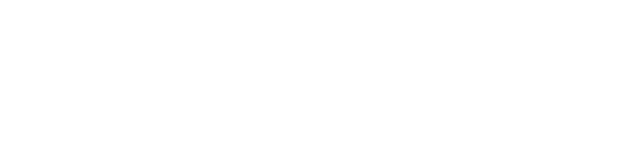
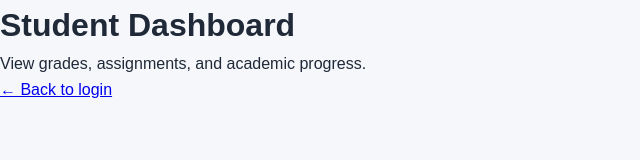
Before and after one commit to ftroka/unitrack-student-monitoring-system, a plain HTML site: page frontend/student-dashboard.html in a window 1280 px wide. Shown: the whole page, without its empty margins (0-640 px from the left). Drawn offline with Linux system fonts and the light colour scheme.

Commit message:
implement code for student-dashboard

```diff
--- a/frontend/login.html
+++ b/frontend/login.html
@@ -33,7 +33,7 @@
           </select>
         </div>
 
-        <button type="button" class="login-button">Login</button>
+        <button type="button" class="login-button" onclick="handleLogin()">Login</button>
       </form>
 
       <p class="demo-text">
@@ -43,5 +43,6 @@
       <a class="back-link" href="index.html">← Back to home</a>
     </div>
   </div>
+  <script src="script.js"></script>
 </body>
 </html>
--- a/frontend/student-dashboard.html
+++ b/frontend/student-dashboard.html
@@ -0,0 +1,17 @@
+<!DOCTYPE html>
+<html lang="en">
+<head>
+  <meta charset="UTF-8" />
+  <meta name="viewport" content="width=device-width, initial-scale=1.0" />
+  <title>Student Dashboard | UniTrack</title>
+  <link rel="stylesheet" href="style.css" />
+</head>
+<body>
+  <main class="dashboard-page">
+    <h1>Student Dashboard</h1>
+    <p>View grades, assignments, and academic progress.</p>
+
+    <a href="login.html">← Back to login</a>
+  </main>
+</body>
+</html>
```
